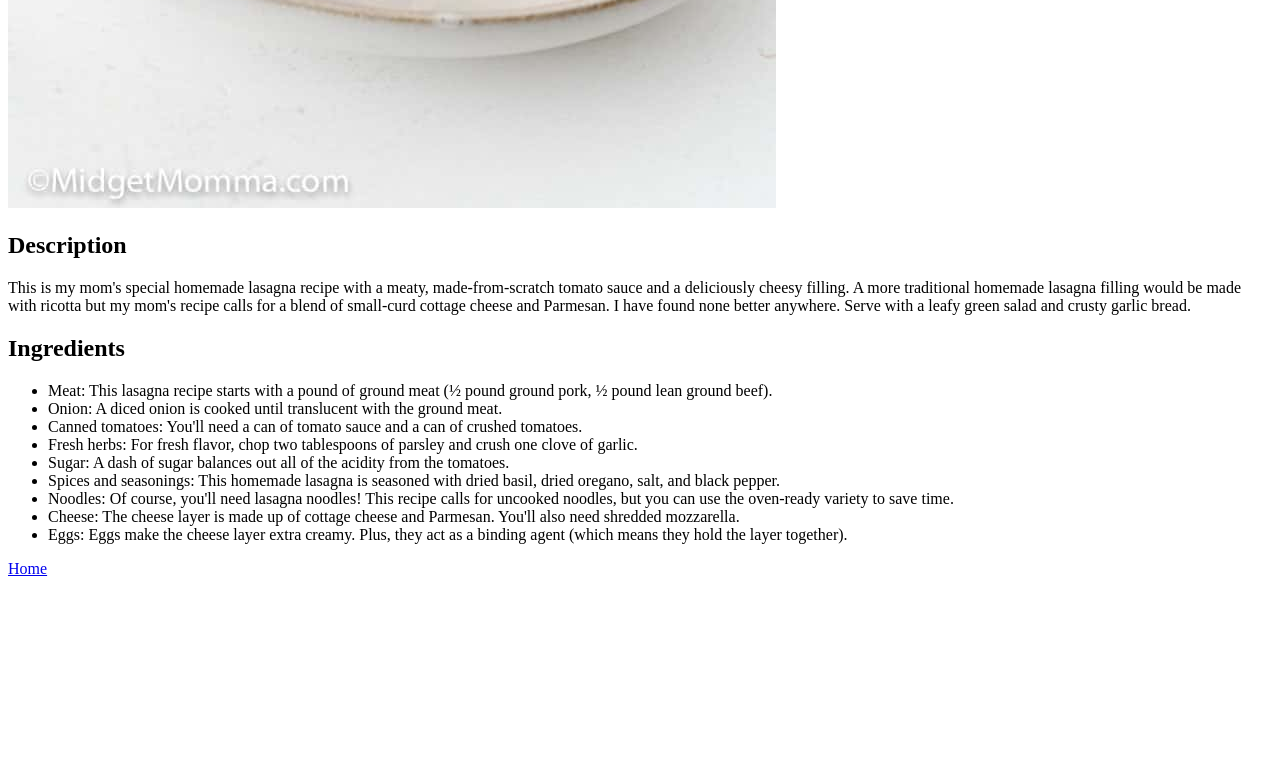
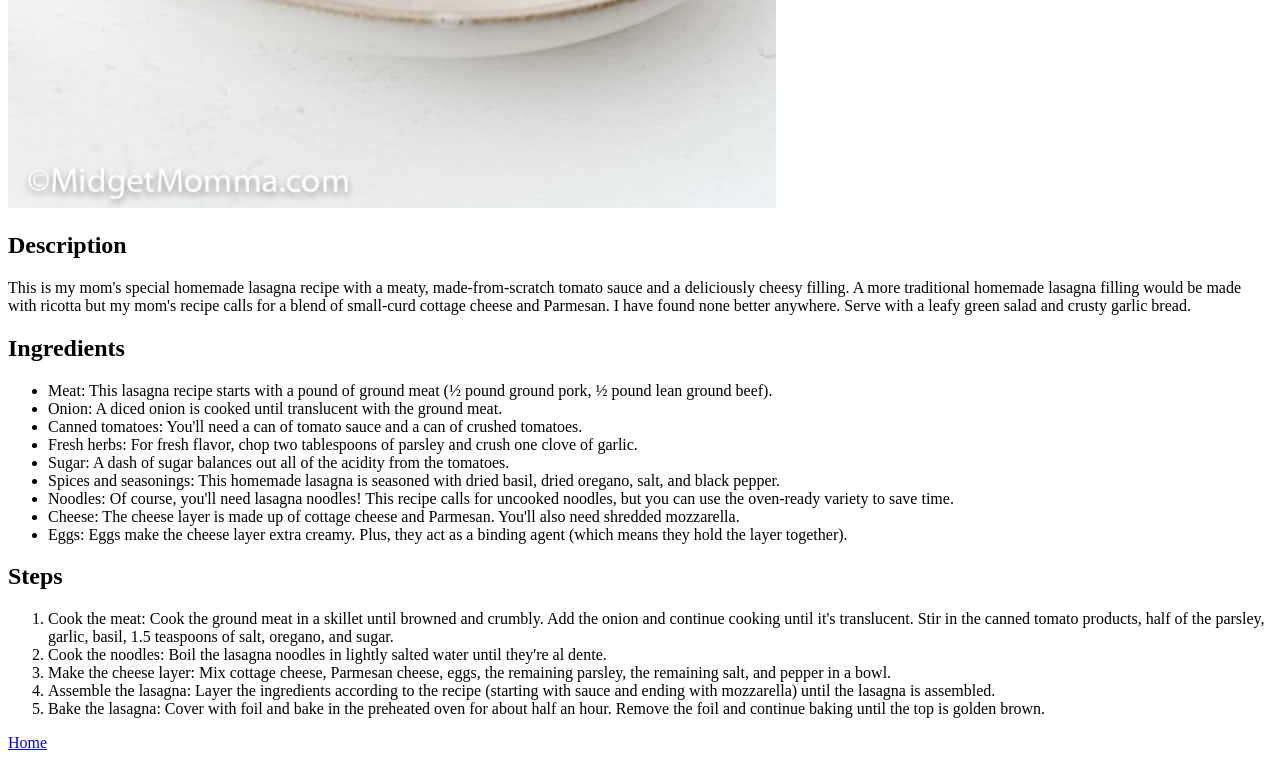
Before and after one commit to pcary2025/odin-recipes, a plain HTML site: page recipes/lasagna.html in a window 1280 px wide. Shown: the part 1024-1784 px from the top of the page. Before the commit the page ends 1610 px from the top, so only its background shows below. Drawn offline with Linux system fonts and the light colour scheme.

Commit message:
Create ordered list of steps for lasagna page

```diff
--- a/recipes/lasagna.html
+++ b/recipes/lasagna.html
@@ -26,6 +26,15 @@
         <li>Eggs: Eggs make the cheese layer extra creamy. Plus, they act as a binding agent (which means they hold the layer together).</li>
     </ul>
 
+    <h2>Steps</h2>
+    <ol>
+        <li>Cook the meat: Cook the ground meat in a skillet until browned and crumbly. Add the onion and continue cooking until it's translucent. Stir in the canned tomato products, half of the parsley, garlic, basil, 1.5 teaspoons of salt, oregano, and sugar.</li>
+        <li>Cook the noodles: Boil the lasagna noodles in lightly salted water until they're al dente.</li>
+        <li>Make the cheese layer: Mix cottage cheese, Parmesan cheese, eggs, the remaining parsley, the remaining salt, and pepper in a bowl.</li>
+        <li>Assemble the lasagna: Layer the ingredients according to the recipe (starting with sauce and ending with mozzarella) until the lasagna is assembled.</li>
+        <li>Bake the lasagna: Cover with foil and bake in the preheated oven for about half an hour. Remove the foil and continue baking until the top is golden brown.</li>
+    </ol>
+
     <a href="../index.html">Home</a>
 </body>
 </html>
```
Also changed, not shown: recipes/meatloaf.html (added).
